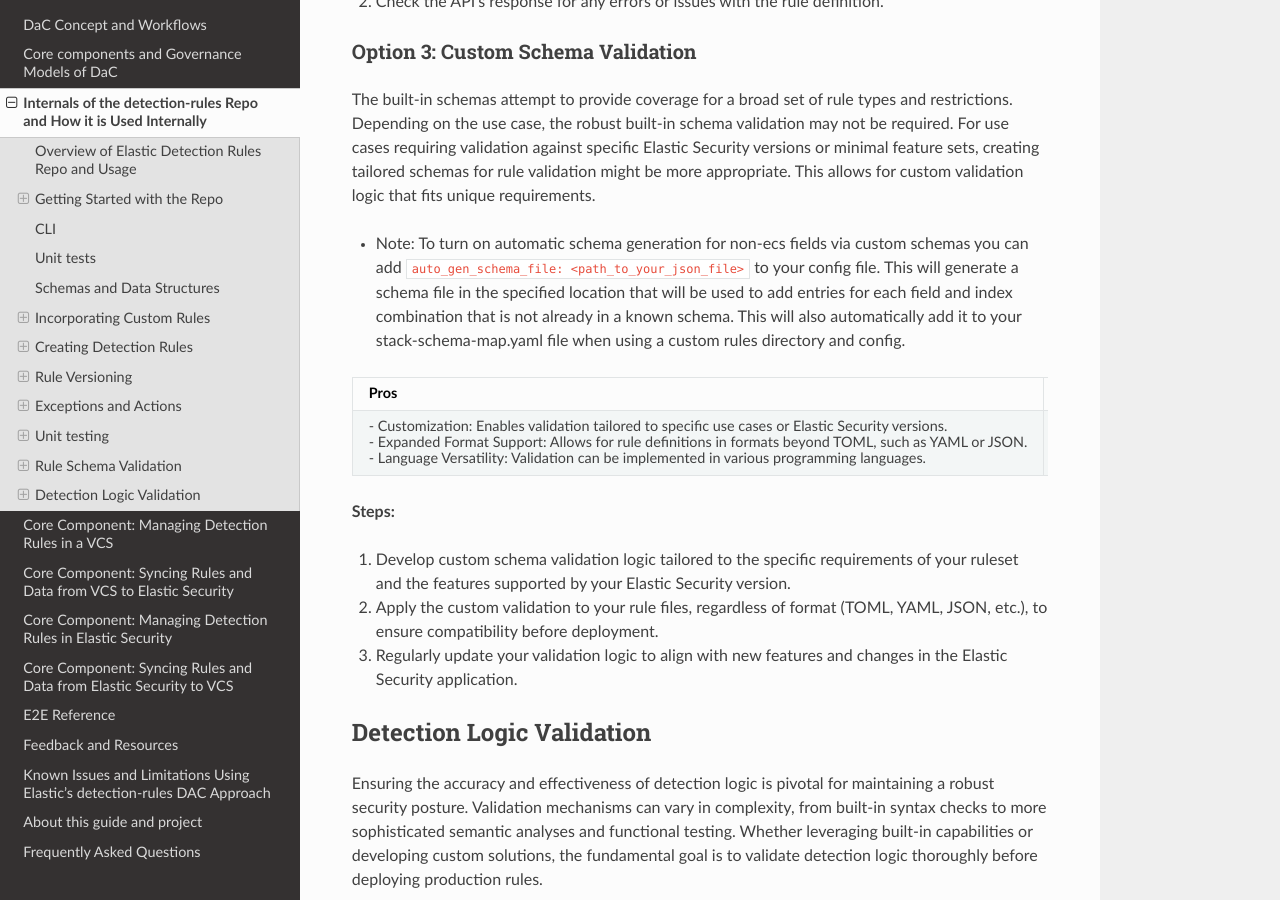
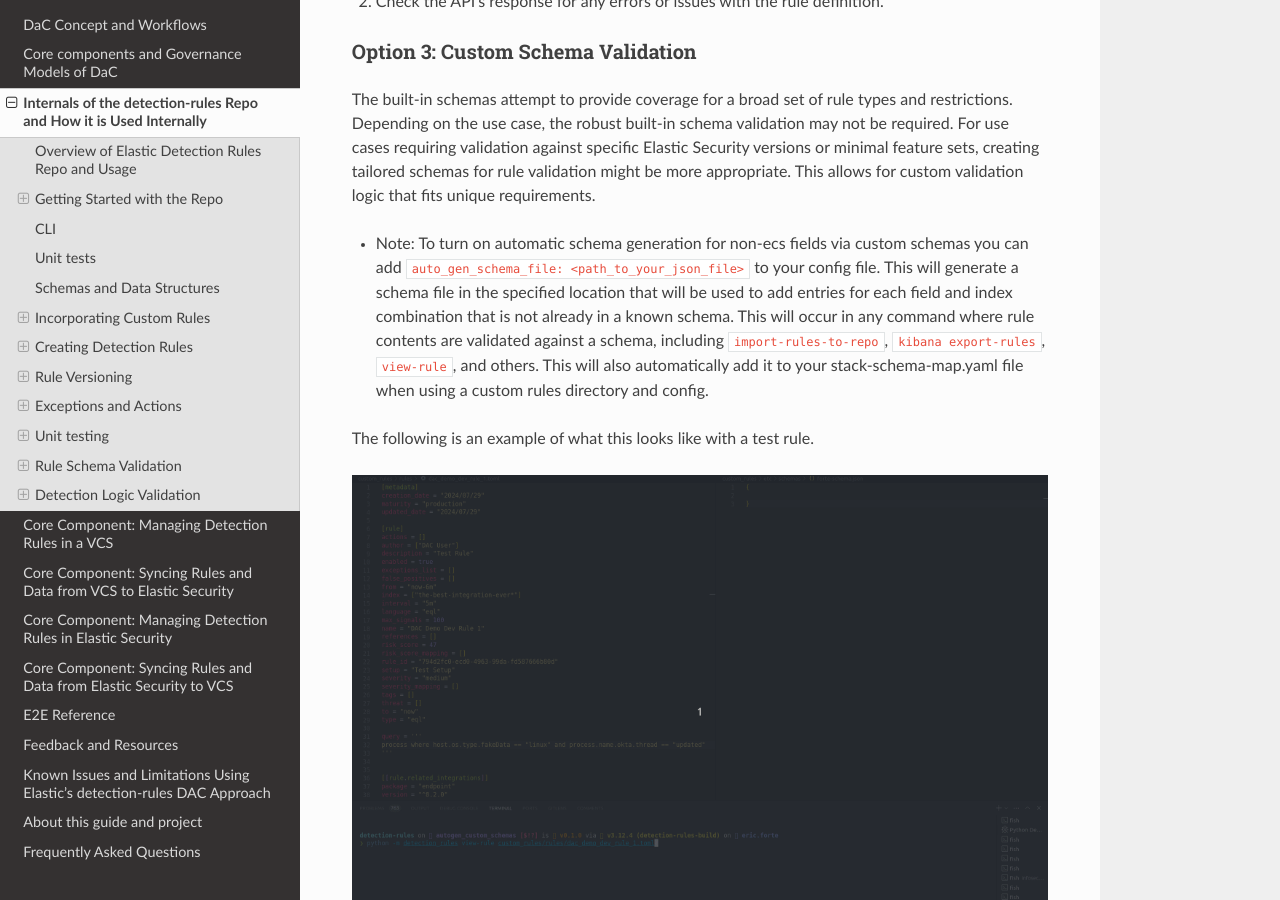
Before and after one commit to elastic/DaC-Reference, a Sphinx documentation site: the page built from docs/internals_of_the_detection_rules_repo.md, in a window 1280 px wide and 900 px high, scrolled down 21587 px. Built offline with Sphinx 7.4.7 and the Read the Docs theme 2.0.0, drawn with Linux system fonts in a browser that asks for light colours.

Commit message:
[FR] Add Auto Gen Schema Reference (#18)

```diff
--- a/docs/internals_of_the_detection_rules_repo.md
+++ b/docs/internals_of_the_detection_rules_repo.md
@@ -780,7 +780,11 @@
 
 The built-in schemas attempt to provide coverage for a broad set of rule types and restrictions. Depending on the use case, the robust built-in schema validation may not be required. For use cases requiring validation against specific Elastic Security versions or minimal feature sets, creating tailored schemas for rule validation might be more appropriate. This allows for custom validation logic that fits unique requirements.
 
-* Note: To turn on automatic schema generation for non-ecs fields via custom schemas you can add `auto_gen_schema_file: <path_to_your_json_file>` to your config file. This will generate a schema file in the specified location that will be used to add entries for each field and index combination that is not already in a known schema. This will also automatically add it to your stack-schema-map.yaml file when using a custom rules directory and config.
+* Note: To turn on automatic schema generation for non-ecs fields via custom schemas you can add `auto_gen_schema_file: <path_to_your_json_file>` to your config file. This will generate a schema file in the specified location that will be used to add entries for each field and index combination that is not already in a known schema. This will occur in any command where rule contents are validated against a schema, including `import-rules-to-repo`, `kibana export-rules`, `view-rule`, and others. This will also automatically add it to your stack-schema-map.yaml file when using a custom rules directory and config.
+
+The following is an example of what this looks like with a test rule.
+
+ <img src="_static/auto_gen_schema.gif"  alt="Automatic Schema Generation" id="figure6"/>
 
 |Pros|Cons|
 |-|-|
```
Also changed, not shown: docs/faq.md (+3 -0 lines), docs/_static/auto_gen_schema.gif (added).
